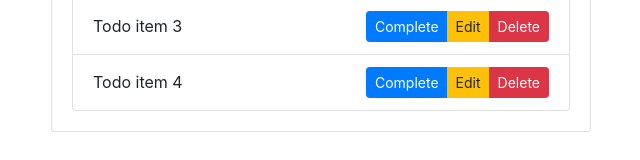
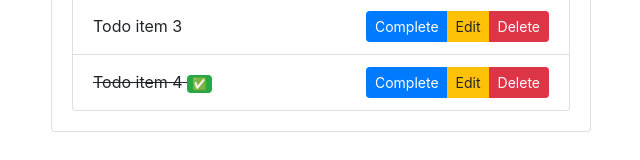
Before and after one commit to ridhoajibx/react-todo, a React (Create React App) app: page / in a window 1280 px wide. Shown: the part 331-491 px from the top of the page, without its empty margins (319-959 px from the left). Built offline with nearby package versions, Linux system fonts and the light colour scheme.

Commit message:
[ridho]--create complete function and state

```diff
--- a/src/component/Todos.jsx
+++ b/src/component/Todos.jsx
@@ -10,7 +10,15 @@ export default class Todos extends Component {
             value:val
         })
         this.props.editTodo(null, i)
-        console.log(val);
+        // console.log(val);
+    }
+
+    completeTask(index) {
+        this.setState({
+            index
+        })
+        this.props.completeTodo(index)
+        console.log(index);
     }
     render() {
         return (
@@ -23,9 +31,9 @@ export default class Todos extends Component {
                                     <li key={ index } className="list-group-item d-flex justify-content-between align-items-center">
                                         {!todo.edit ?
                                             <>
-                                                <span>{todo.text}</span>
+                                              { todo.isCompleted === false ? <span>{todo.text}</span> : <s>{todo.text} <span role="img" aria-label="check" className="badge badge-success">✅</span></s>}
                                                 <div className="btn-group">
-                                                    <button className="btn btn-primary btn-sm">Complete</button>
+                                                    <button onClick={ () => this.completeTask(index) } className="btn btn-primary btn-sm">Complete</button>
                                                     <button onClick={ () => this.edit(todo.text, index) } className="btn btn-warning btn-sm">Edit</button>
                                                     <button onClick={ () => this.props.deleteTodo(index) } className="btn btn-danger btn-sm">Delete</button>
                                                 </div>
--- a/src/pages/Todolist.jsx
+++ b/src/pages/Todolist.jsx
@@ -62,6 +62,17 @@ export default class Todolist extends Component {
     //     });
     // }
 
+    completeTodo = (i) => {
+        const todo = this.state.todos;
+        // console.log(todo[i].isCompleted);
+        if (todo[i].isCompleted === false) {
+            todo[i].isCompleted = true;
+        } else {
+            // alert(`todo ${todo[i].text} has been completed !`)
+            todo[i].isCompleted = false;
+        }
+    }
+
     deleteTodo = (index) => {
         const todo = this.state.todos;
         todo.splice(index, 1);
@@ -78,7 +89,9 @@ export default class Todolist extends Component {
                     <Todos
                         todos={this.state.todos}
                         deleteTodo={this.deleteTodo}
-                        editTodo={ this.editTodo } />
+                        editTodo={ this.editTodo }
+                        completeTodo={ this.completeTodo }
+                    />
                 </div>
             </div>
         )
```
